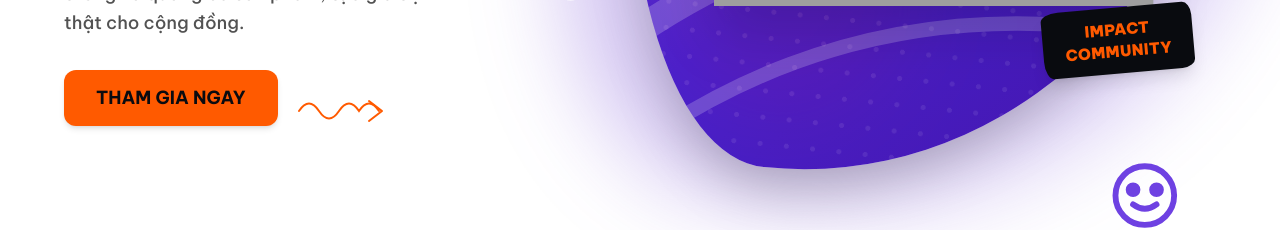
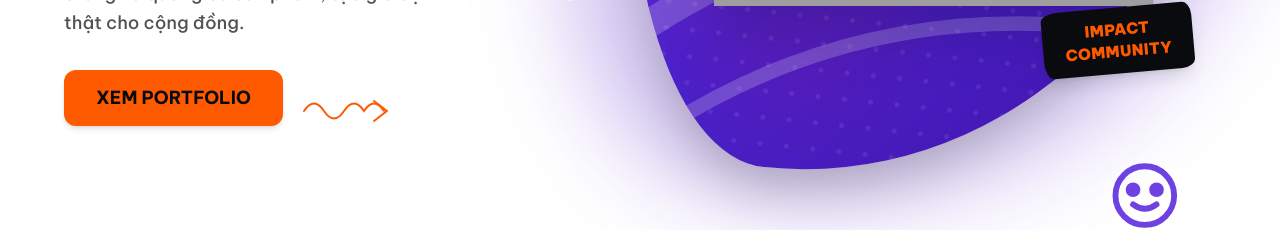
Before and after one commit to lamtungpham/DOERS_V3, a React (Vite) app: page / in a window 1280 px wide. Shown: the part 706-936 px from the top of the page. Built offline with nearby package versions, Linux system fonts and the light colour scheme; grey boxes are pictures that could not be loaded; a web font is replaced by a local one.

Commit message:
feat: Change hero CTA to portfolio link
Replaced the "Join Now" button in the hero section with a link to view the DOERS portfolio. This change aims to provide users with immediate access to project examples.

```diff
--- a/src/components/home/HeroSection.tsx
+++ b/src/components/home/HeroSection.tsx
@@ -38,9 +38,9 @@ export default function HeroSection() {
           </p>
 
           <div className="flex items-center gap-4 relative">
-            <Link to="/signup" aria-label="Đăng ký tham gia DOERS" className="bg-brand-orange text-[#0A0B10] px-8 py-3.5 rounded-xl font-bold text-lg hover:bg-orange-600 transition shadow-md relative z-10 whitespace-nowrap">
-              THAM GIA NGAY
-            </Link>
+            <a href="https://drive.google.com/file/d/10JxIxAa2AoJT0uKSMuwodM79oZoYkG6B/view" target="_blank" rel="noopener noreferrer" aria-label="Xem Portfolio DOERS" className="bg-brand-orange text-[#0A0B10] px-8 py-3.5 rounded-xl font-bold text-lg hover:bg-orange-600 transition shadow-md relative z-10 whitespace-nowrap">
+              XEM PORTFOLIO
+            </a>
             {/* Simple loop doodle arrow */}
             <svg width="100" height="40" viewBox="0 0 100 40" fill="none" className="text-brand-orange hidden sm:block transform translate-y-2 shrink-0">
                <path d="M5,25 Q15,10 25,25 T45,25 T65,25 Q75,10 85,25" stroke="currentColor" strokeWidth="2" strokeLinecap="round" fill="none"/>
```
